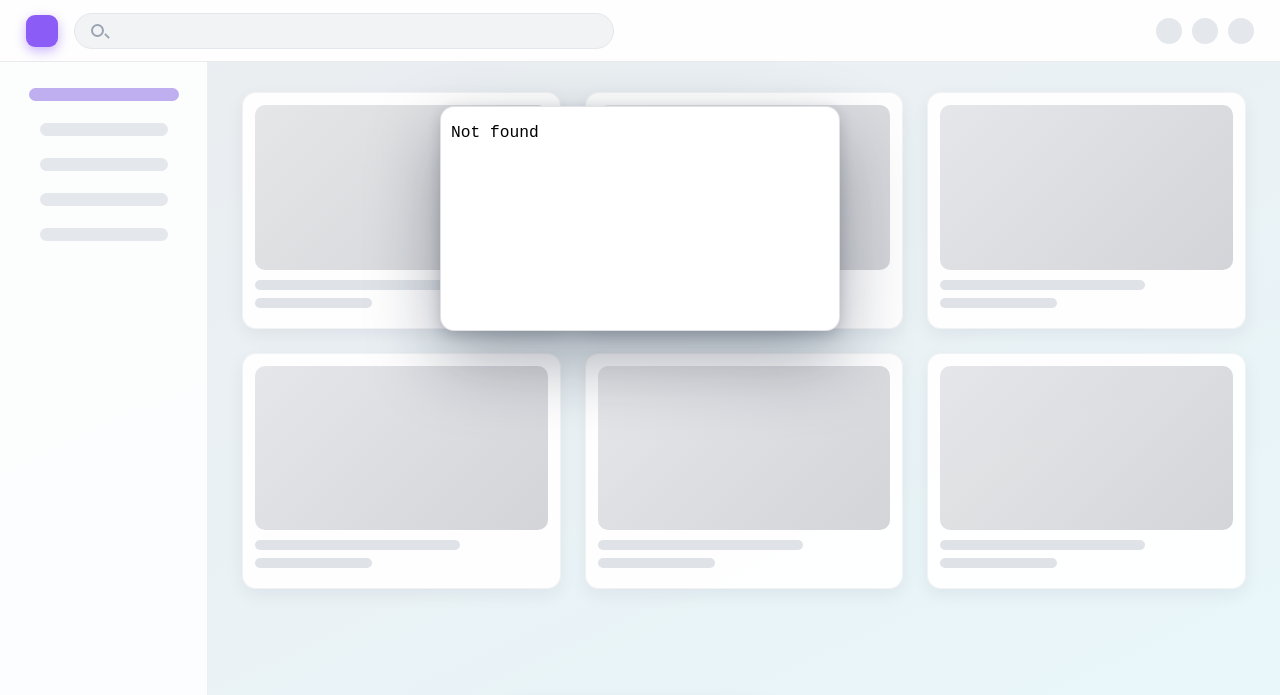
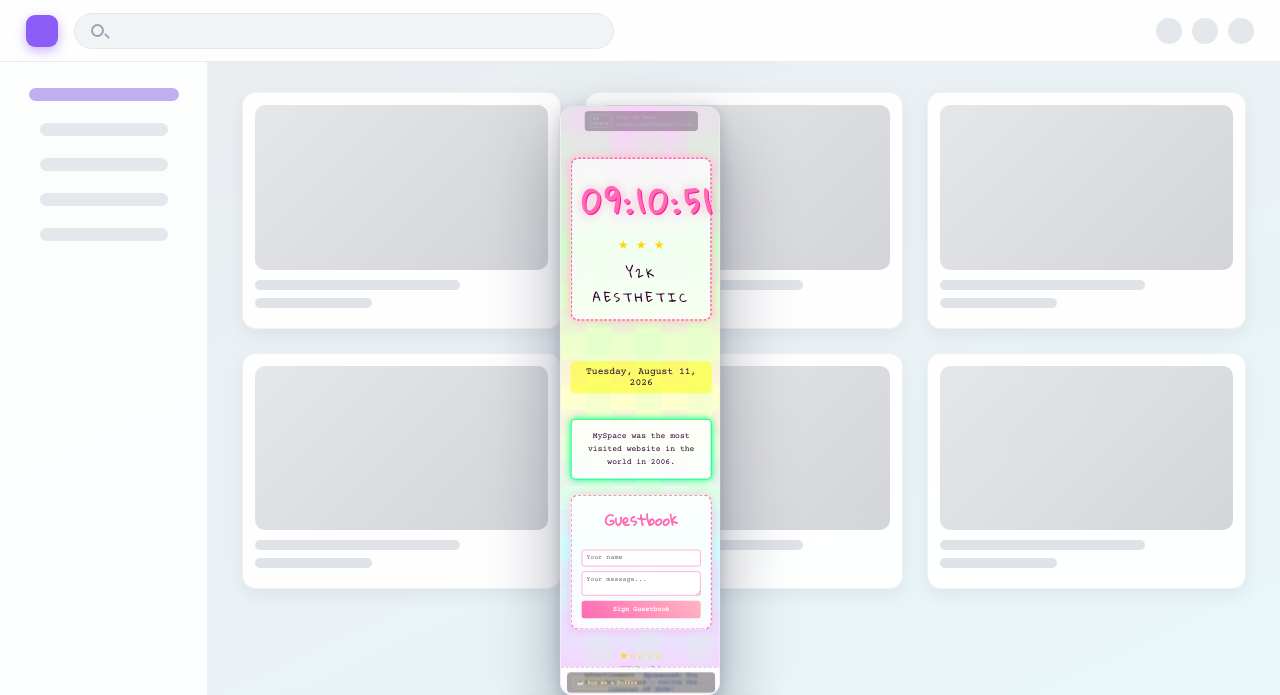
Before and after one commit to mrfentmen/y2k-new-tab, a browser extension: page ext/store/screenshot.html in a window 1280 px wide. Shown: the top 695 px of the page. Drawn offline with nearby package versions, Linux system fonts and the light colour scheme.

Commit message:
Fix store screenshot capture: iframe src now resolves to the real popup (../popup.html instead of the broken store/popup.html path), so the box shows the actual extension UI. Removed the extra mid banner to keep exactly 2 reserved ad spaces + 1 coffee link per spec. Recaptured screenshots.

```diff
--- a/ext/store/screenshot.html
+++ b/ext/store/screenshot.html
@@ -28,7 +28,7 @@
 </div>
 <div class="boxwrap">
   <div class="box" id="box">
-    <iframe id="pv" src="index.html" title="Y2K New Tab"></iframe>
+    <iframe id="pv" src="../index.html" title="Y2K New Tab"></iframe>
   </div>
 </div>
 <div class="caption">
```
